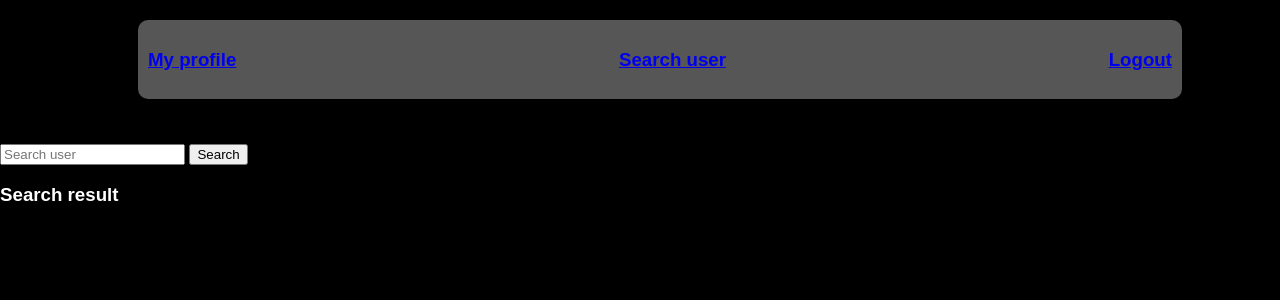
After one commit to L3o15/CityPin, a Flask app: page /search in a window 1280 px wide. The commit adds this page. Shown: the top 300 px of the page. Run offline with Flask 3, Linux system fonts and the light colour scheme.

Commit message:
Add feature to search other users by username

```diff
--- a/app.py
+++ b/app.py
@@ -20,7 +20,9 @@ def login_user(username, password):
 
 @app.route('/userPage')
 def index():
-    if 'username' in session:
+    for key in session:
+        print(key)
+    if 'user' in session:
         conn = sqlite3.connect('./static/data/cityPin.db')
         cursor = conn.cursor()
         cursor.execute(
@@ -50,6 +52,7 @@ def index():
         return render_template('user_page.html', user=session['user'], posts = posts, n_posts = len(posts), n_followers = n_followers)
     else:
         return render_template('register.html')
+
 @app.route('/')
 @app.route('/loginPage')
 def login_page():
@@ -74,8 +77,6 @@ def register():
 
     return redirect(url_for('login_page'))
 
-
-
 @app.route('/login', methods=['POST'])
 def login():
     username = request.form['username']
@@ -86,9 +87,10 @@ def login():
         cursor.execute('SELECT * FROM users WHERE username = ?', (username,))
         user = cursor.fetchone()
         session['user'] = user
-
+        print("Logged in successfully!")
         return redirect(url_for('index'))
     else:
+        print("Invalid username/password")
         return 'Invalid username/password'
 
 @app.route('/logout')
@@ -96,5 +98,27 @@ def logout():
     session.pop('user', None)
     return redirect(url_for('index'))
 
+@app.route('/search')
+def search():
+    return render_template('search.html')
+
+@app.route('/searchUser', methods=['POST'])
+def search_user():
+    user_name = request.form['user_name']
+    conn = sqlite3.connect('./static/data/cityPin.db')
+    cursor = conn.cursor()
+    cursor.execute(
+        '''
+            SELECT * FROM users WHERE username LIKE ?
+        ''',
+        ("%" + user_name + "%",)
+    )
+    users = cursor.fetchall()
+    for user in users:
+        print(user)
+    conn.commit()
+    conn.close()
+    return render_template('search.html', users = users)
+
 if __name__ == '__main__':
     app.run(debug=True)
--- a/static/css/style.css
+++ b/static/css/style.css
@@ -31,3 +31,13 @@ body {
     border-radius: 10px;
     text-align: center;
 }
+
+.user_preview_card {
+    background-color: rgba(255, 255, 255, 0.337);
+    display: flex;
+    justify-content: space-between;
+    align-items: center;
+    padding: 10px;
+    border-radius: 10px;
+    margin: 20px;
+}
--- /dev/null
+++ b/templates/search.html
@@ -0,0 +1,36 @@
+<!DOCTYPE html>
+<html lang="en">
+<head>
+    <meta charset="UTF-8">
+    <meta name="viewport" content="width=device-width, initial-scale=1.0">
+    <title>Search</title>
+    <link rel="stylesheet" type="text/css" href="{{ url_for('static', filename='css/style.css') }}">
+</head>
+<body>
+    <div class = "navbar">
+        <h3><a href = "/userPage">My profile</a></h3>
+        <h3><a href = "/search">Search user</a></h3>
+        <h3><a href="{{ url_for('logout') }}">Logout</a></h3>
+    </div>
+    <br><br><br><br><br><br><br><br>
+    <div class = "search">
+        <form action = "/searchUser" method = "POST">
+            <input type = "text" name = "user_name" placeholder = "Search user">
+            <input type = "submit" value = "Search">
+        </form>
+    </div>
+
+    <div class = "search_result">
+        <h3>Search result</h3>
+        <div class = "results">
+            {% for user in users %}
+                <div class = "user_preview_card">
+                    <h4>{{ user[1] }}</h4>
+                    <a href = "/user/{{ user[0] }}">View profile</a>
+                    <p>{{ user[3] }}</p>
+                    <p>On CityPin since {{ user[4] }}!</p>
+                </div>
+            {% endfor %}
+        </div>
+</body>
+</html>
--- a/templates/user_page.html
+++ b/templates/user_page.html
@@ -8,8 +8,8 @@
 </head>
 <body>
     <div class = "navbar">
-        <h3><a href = "/">Home</a></h3>
-        <h3><a href = "/searchUser">Search user</a></h3>
+        <h3><a href = "/userPage">My profile</a></h3>
+        <h3><a href = "/search">Search user</a></h3>
         <h3><a href="{{ url_for('logout') }}">Logout</a></h3>
     </div>
     <br><br><br><br><br><br><br><br>
```
